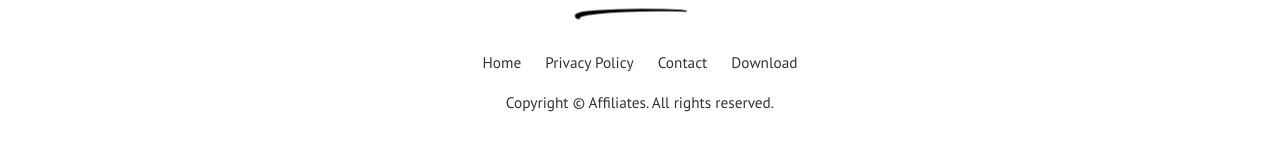
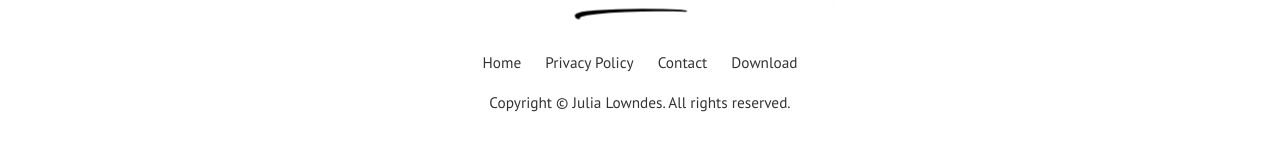
Before and after one commit to julialowndes/julialowndes.github.io, a Jekyll site: the page built from index.html, in a window 1280 px wide and 900 px high, scrolled down 1340 px. Shown: the part 755-897 px from the top of the window. Built offline with Jekyll 4.4.1, drawn with Linux system fonts in a browser that asks for light colours; the list of posts is cut into pages by our own code; comment, search, counter and statistics services are not loaded.

Commit message:
Update _config.yml

```diff
--- a/_config.yml
+++ b/_config.yml
@@ -1,4 +1,4 @@
-title: "Affiliates"
+title: "Julia Lowndes"
 email: wowthemesnet@gmail.com
 timezone: UTC
 baseurl: "/affiliates-jekyll-theme"
```
